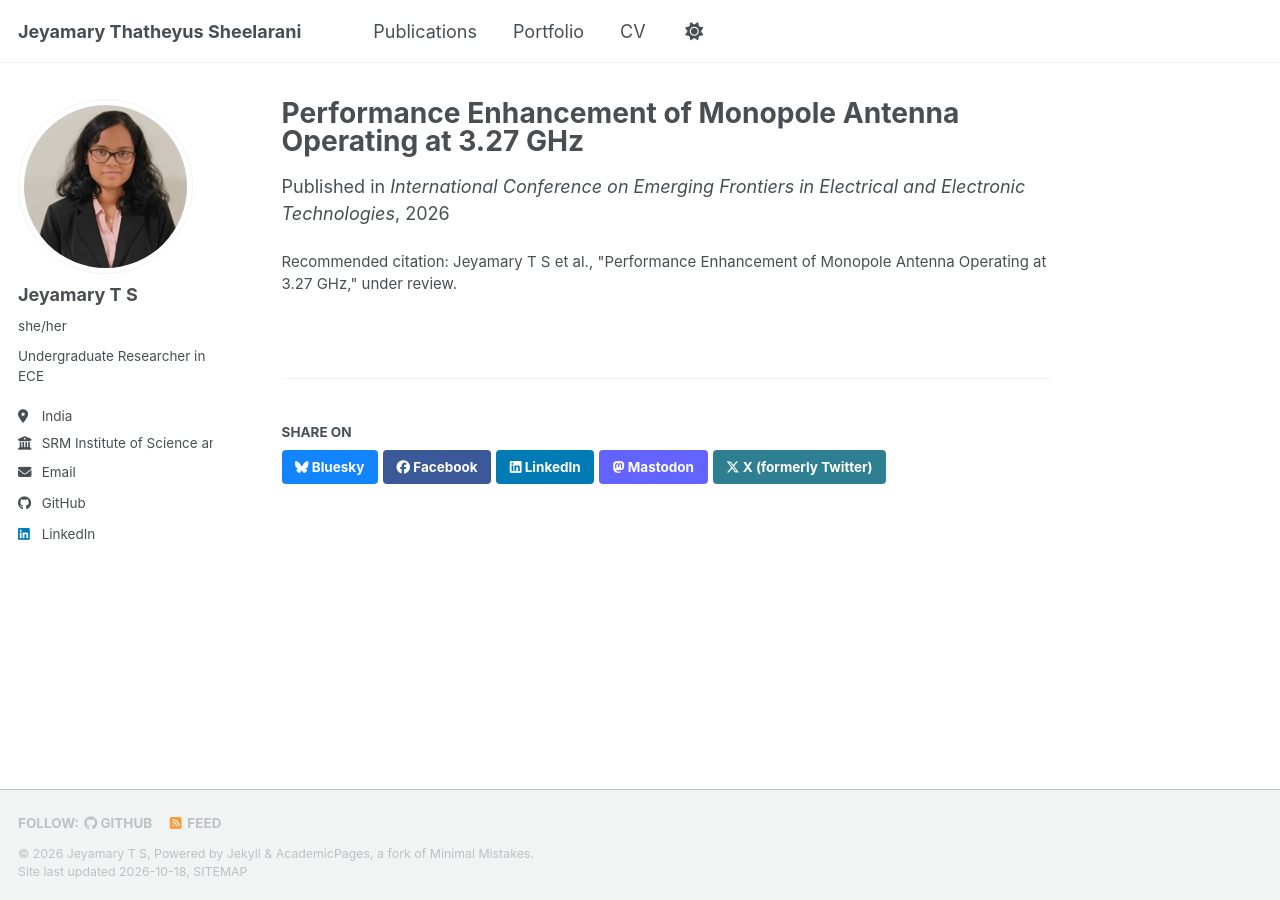
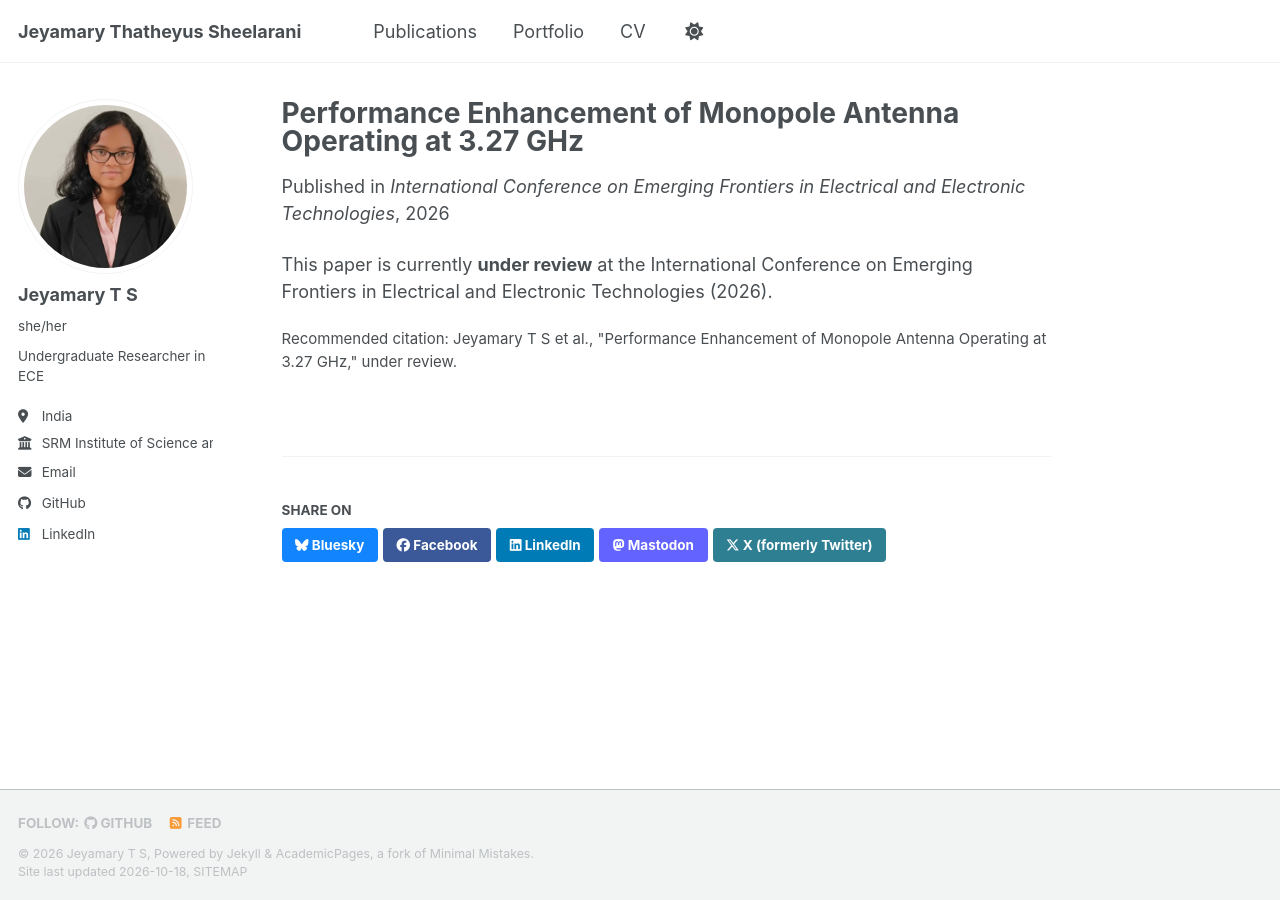
Before and after one commit to jeyamaryjts-cmd/jeyamaryjts-cmd.github.io, a Jekyll site: the page built from _publications/2026-01-01-monopole-antenna.md, in a window 1280 px wide. Built offline with Jekyll 4.4.1, drawn with Linux system fonts in a browser that asks for light colours; a style sheet for code colours, icons or effects is not loaded.

Commit message:
2026-01-01-monopole-antenna.md

```diff
--- a/_publications/2026-01-01-monopole-antenna.md
+++ b/_publications/2026-01-01-monopole-antenna.md
@@ -8,3 +8,5 @@ date: 2026-01-01
 venue: 'International Conference on Emerging Frontiers in Electrical and Electronic Technologies'
 citation: 'Jeyamary T S et al., "Performance Enhancement of Monopole Antenna Operating at 3.27 GHz," under review.'
 ---
+
+This paper is currently **under review** at the International Conference on Emerging Frontiers in Electrical and Electronic Technologies (2026).
```
